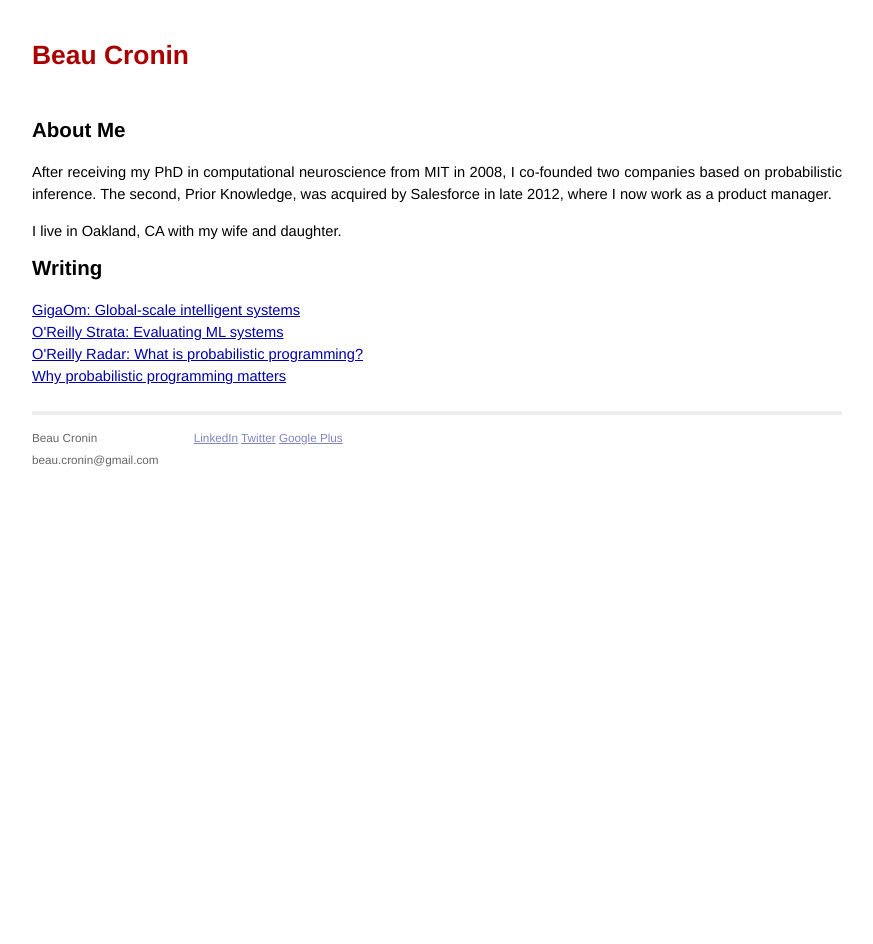
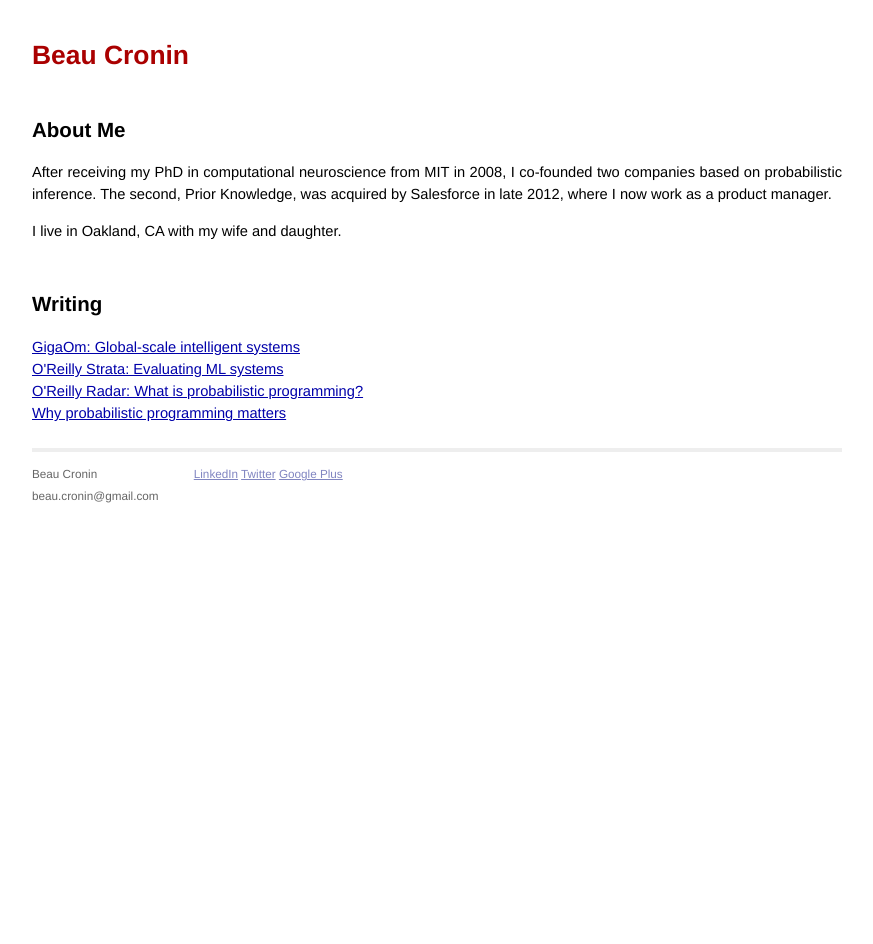
Before and after one commit to beaucronin/beaucronin.github.com, a Jekyll site: the page built from index.html, in a window 1280 px wide. Shown: the whole page, without its empty margins (203-1076 px from the left). Built offline with Jekyll 4.4.1, drawn with Linux system fonts in a browser that asks for light colours.

Commit message:
Update index.html

```diff
--- a/index.html
+++ b/index.html
@@ -7,7 +7,7 @@ title: Beau Cronin
   <h1>About Me</h1>
   <p>After receiving my PhD in computational neuroscience from MIT in 2008, I co-founded two companies based on probabilistic inference. The second, Prior Knowledge, was acquired by Salesforce in late 2012, where I now work as a product manager.</p>
   <p>I live in Oakland, CA with my wife and daughter.</p>
-  <p/>
+  <p>&nbsp;</p>
   <h1>Writing</h1>
   <ul>
     <li><a href="http://gigaom.com/2013/06/30/what-happens-when-the-world-turns-into-one-giant-brain/">GigaOm: Global-scale intelligent systems</a></li>
```
